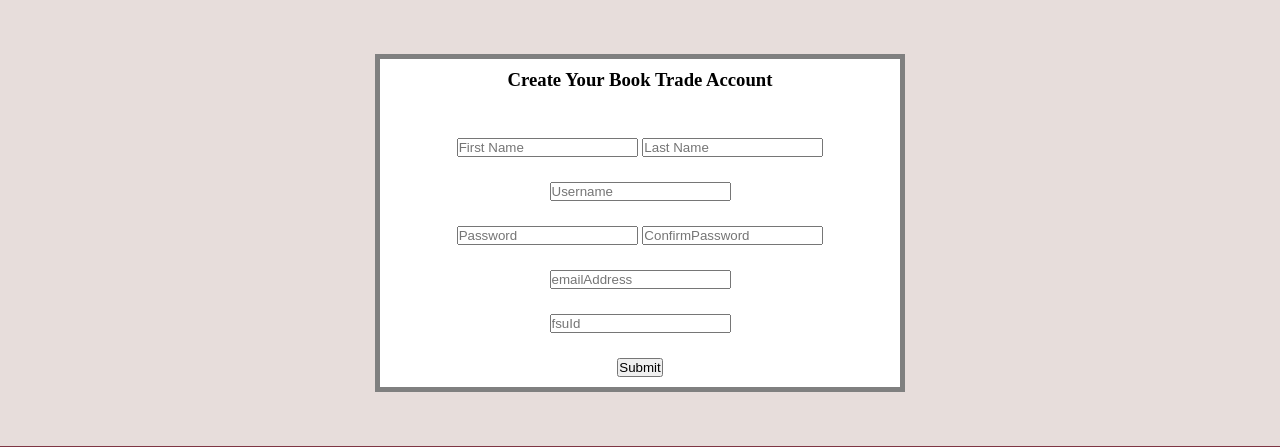
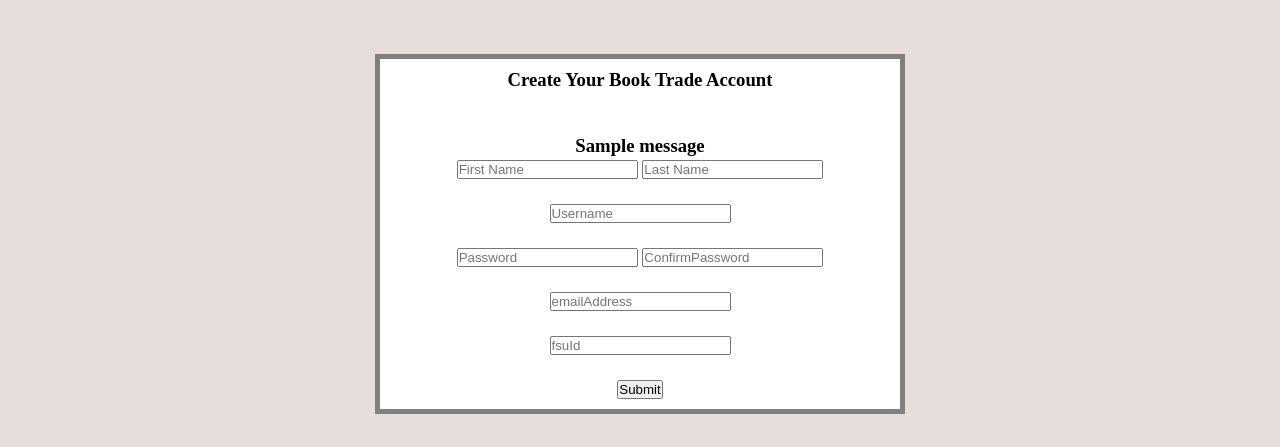
Before and after one commit to ZhixiL/BookTrade_WebApp, a Flask app: page /createAccPage in a window 1280 px wide; the page is wider, and only the part inside the window is pictured. Shown: the part 72-519 px from the top of that part. Run offline with Flask 2, Linux system fonts and the light colour scheme; one stand-in notice (Sample message) is shown.

Commit message:
Add files via upload
Included html flashes to make sure only valid data is entered into the database

```diff
--- a/templates/createAccount.html
+++ b/templates/createAccount.html
@@ -34,7 +34,11 @@
 		<form action= "{{ url_for('createAcc') }}" method = "POST" class="form1">
 			<div class="box1">
 				<h3>Create Your Book Trade Account<h3><br><br>
-
+				{% with messages = get_flashed_messages() %}
+                    		{% if messages %}
+                    		{% for message in messages %}
+                    		<center><h4>{{ message }}</h4></center>
+                    		{% endfor %}{% endif %}{% endwith %}
 				<input type="text" name="firstName" id="firstName" placeholder="First Name">
 				<input type="text" name="lastName" id="lastName" placeholder="Last Name"><br><br>
 				<input type="text" name="username" id="username" placeholder="Username"><br><br>
@@ -43,6 +47,8 @@
 				<input type="email" name="emailAddress" id="emailAddress" placeholder="emailAddress"><br><br>
 				<input type="text" name="fsuId" id="fsuId" placeholder="fsuId"><br><br>
 				<input type="submit" value="Submit">
+
+
 			</div>
 		</form>
 		<br><br><br>
```
